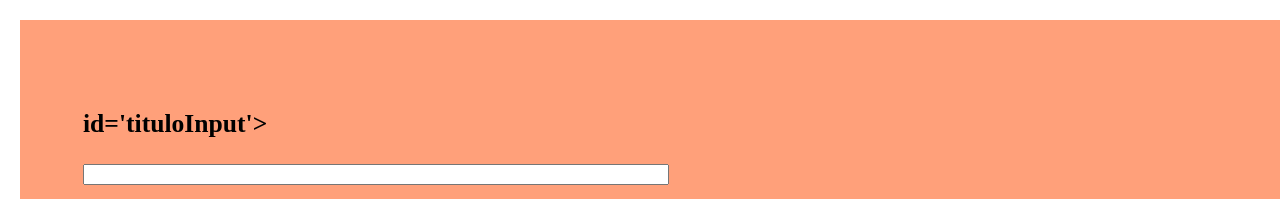
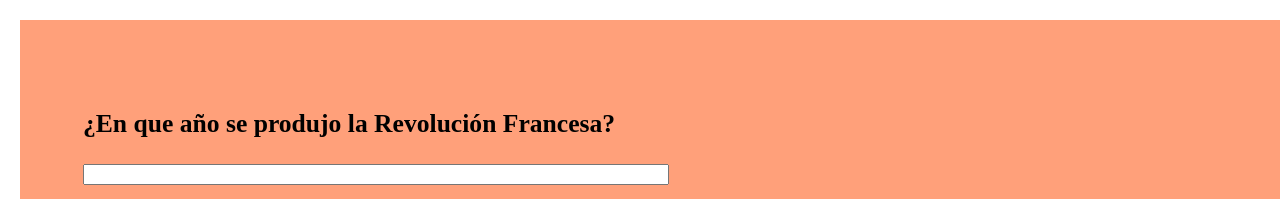
Before and after one commit to MarcosMon/Examen-Autocorreci-n, a plain HTML site: page index.html in a window 1280 px wide. Shown: the top 199 px of the page. Drawn offline with Linux system fonts and the light colour scheme.

Commit message:
Update index.html

```diff
--- a/index.html
+++ b/index.html
@@ -13,11 +13,12 @@
 <script src='js/questions.js'></script>
 </head>
 <body>
-<form id='myform'>
-	<h3> id='tituloInput'></h3>
-	<input id='num' type='number'>
-	<br>
-	<br>
+	<form id='myform'>
+
+ <h3 id='tituloInput'></h3>
+ <input id='num' type='number'>
+ <br><br>
+
 	<h3 id='tituloSelect'></h3>
 	<select id='sel'>
 		<option selected value="-1">Selecciona una...</option>
```
